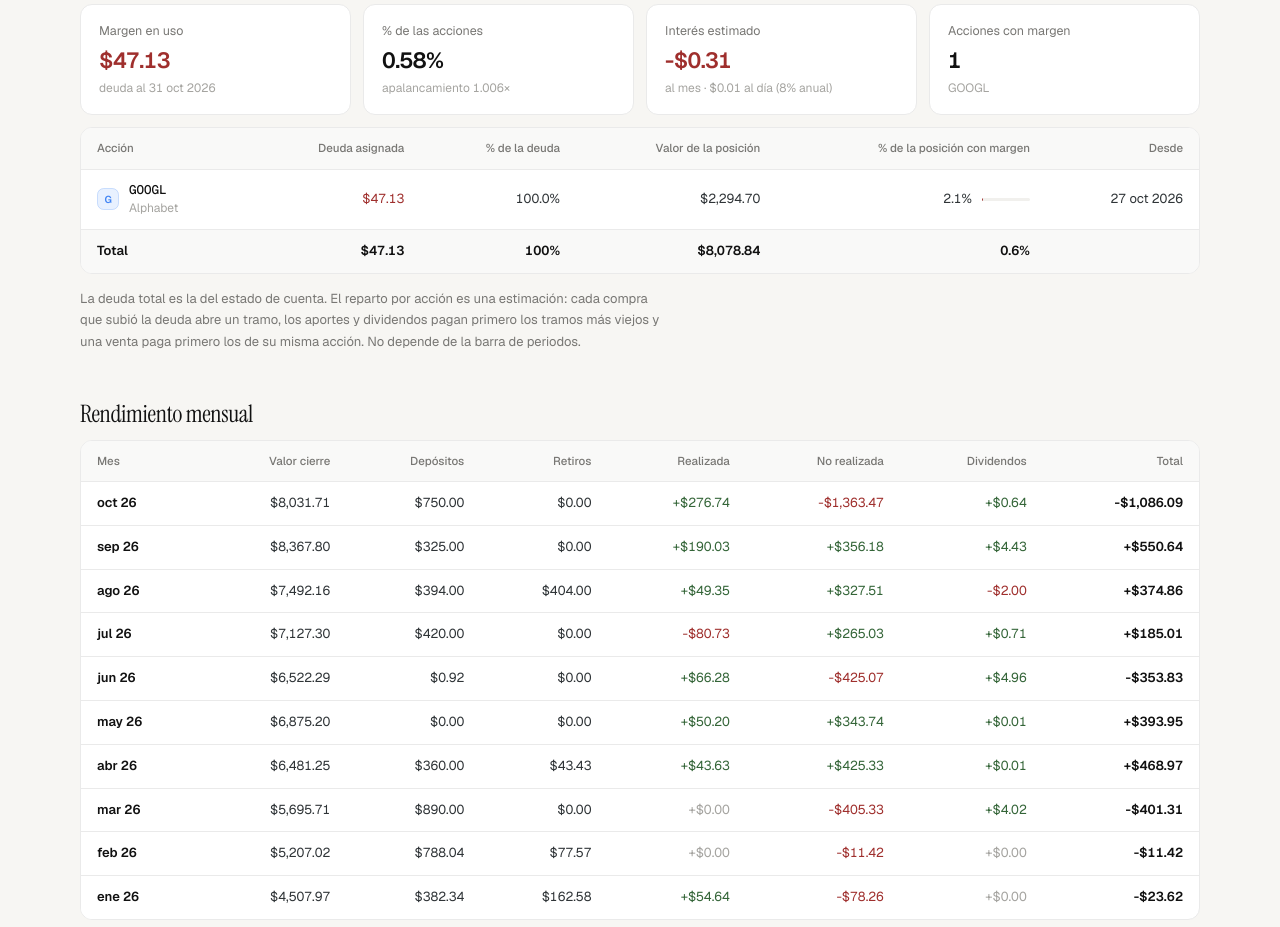
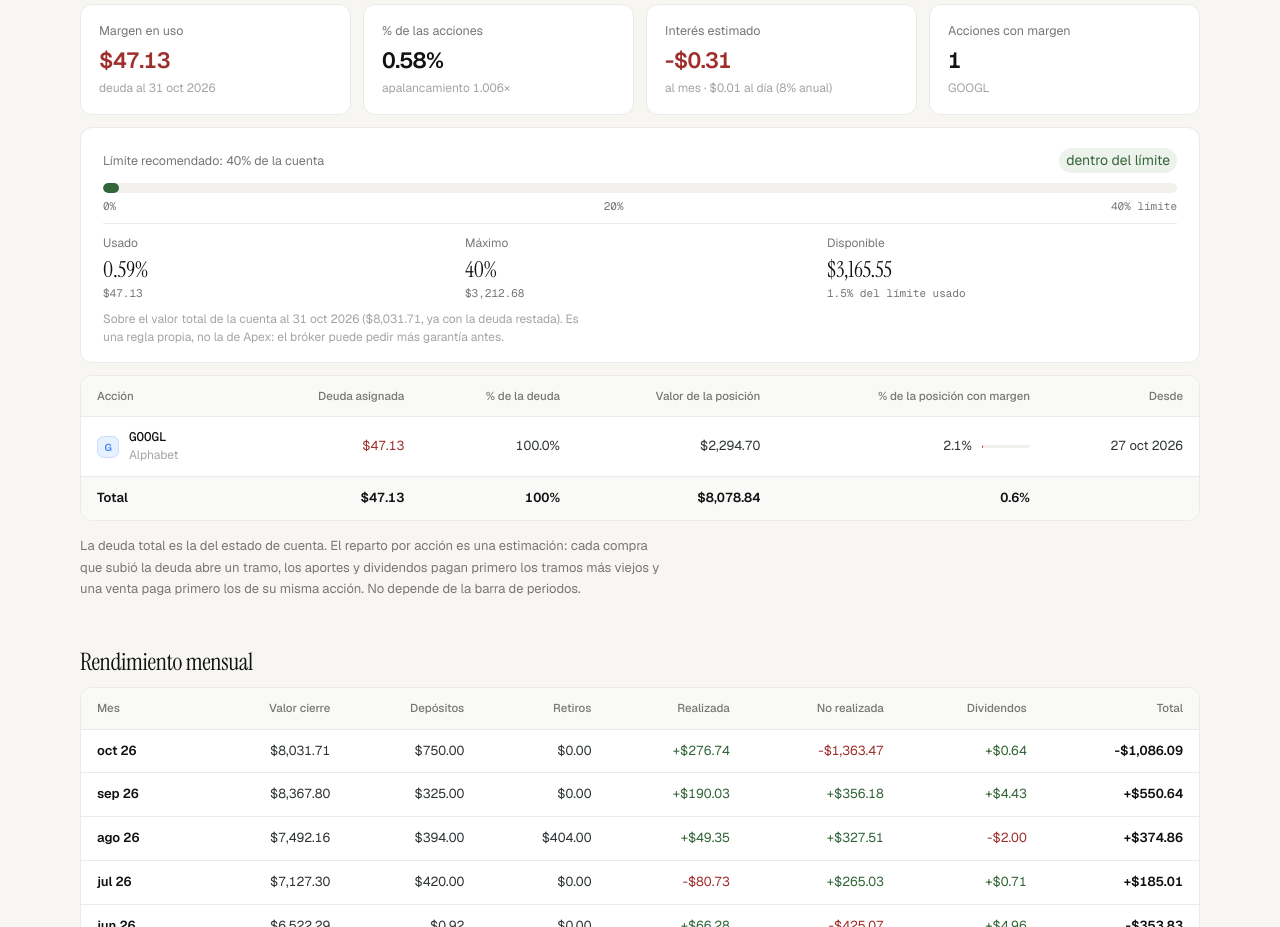
Before and after one commit to niko-londono/HAPI, a plain HTML site: page index.html in a window 1280 px wide. Shown: the part 2260-3187 px from the top of the page. Drawn offline with nearby package versions, Linux system fonts and the light colour scheme.

Commit message:
Agregar límite recomendado de margen del 40% de la cuenta
Co-Authored-By: Claude Opus 5.5 <noreply@anthropic.com>
Claude-Session: https://claude.ai/code/session_012gwPNuTEXg3cCUEnxehmJ4

```diff
--- a/MAESTRO.css
+++ b/MAESTRO.css
@@ -218,6 +218,20 @@ table.data-table { width: 100%; border-collapse: collapse; font-size: 13px; whit
 .split-dot { width: 8px; height: 8px; border-radius: 2px; display: inline-block; }
 .weight-fill.crypto { background: var(--cum); }
 .weight-fill.margin { background: var(--loss); }
+.margin-limit { padding: 20px 22px 16px; margin-bottom: 12px; display: grid; gap: 10px; }
+.margin-limit-head { display: flex; justify-content: space-between; align-items: center; gap: 8px; flex-wrap: wrap; }
+.margin-limit-bar { position: relative; height: 10px; border-radius: 5px; background: var(--gray-bg); overflow: hidden; }
+.margin-limit-fill { display: block; height: 100%; border-radius: 5px; background: var(--gain); }
+.margin-limit-fill.near { background: var(--amber); } .margin-limit-fill.over { background: var(--loss); }
+.margin-limit-scale { display: flex; justify-content: space-between; font: 11px var(--font-mono); color: var(--text-muted); margin-top: -4px; }
+.margin-limit-stats { display: grid; grid-template-columns: repeat(3, minmax(0, 1fr)); gap: 12px; padding-top: 10px; border-top: 1px solid var(--border); }
+.margin-limit-stats div { display: grid; gap: 2px; }
+.margin-limit-stats span { font-size: 12px; color: var(--text-muted); }
+.margin-limit-stats b { font: 22px var(--font-serif); color: var(--text-main); font-variant-numeric: tabular-nums; }
+.margin-limit-stats b.n { color: var(--loss); }
+.margin-limit-stats small { font: 11px var(--font-mono); color: var(--text-muted); }
+.margin-limit .footnote { margin: 0; }
+.horizon-status.danger { background: var(--loss-bg); color: var(--loss); }
 
 /* TOTAL: largo vs corto plazo */
 .horizon { display: grid; grid-template-columns: auto 1fr; gap: 32px; align-items: start; padding: 24px; }
--- a/MAESTRO.js
+++ b/MAESTRO.js
@@ -54,6 +54,7 @@
     startDate: '260701',
     startCash: 202.72,
     rate: 0.08,
+    maxPct: 0.40, // límite recomendado: la deuda de margen no debe pasar del 40% del valor total de la cuenta
     flows: '260716,0.01;260731,420;260811,-404;260817,394;260901,325;261028,750',
     charges: [['2026-08-15', 2.00]]
   };
@@ -475,7 +476,12 @@
       debt, securities, equity: securities + data.cashFdic, rows, byTicker,
       pct: securities > 0 ? (debt / securities) * 100 : 0, // parte de las acciones pagada con deuda
       leverage: securities + data.cashFdic > 0 ? securities / (securities + data.cashFdic) : 1,
-      dailyInterest: debt * MARGIN.rate / 360, rate: MARGIN.rate
+      dailyInterest: debt * MARGIN.rate / 360, rate: MARGIN.rate,
+      // Límite recomendado sobre el valor total de la cuenta (Total Equity Holdings, ya con la deuda restada)
+      limitPct: MARGIN.maxPct * 100,
+      accountPct: data.totalClosingVal > 0 ? (debt / data.totalClosingVal) * 100 : 0,
+      limitAmount: data.totalClosingVal * MARGIN.maxPct,
+      room: data.totalClosingVal * MARGIN.maxPct - debt
     };
   }
 
--- a/MAESTRO.jsx
+++ b/MAESTRO.jsx
@@ -653,11 +653,39 @@ function HorizonChart({ holdings, total, f }) {
   );
 }
 
+// Medidor del margen contra el límite recomendado (% del valor total de la cuenta)
+function MarginLimit({ m, f, asOf }) {
+  const use = m.limitPct > 0 ? (m.accountPct / m.limitPct) * 100 : 0; // % del límite que ya se usa
+  const level = use >= 100 ? 'over' : use >= 75 ? 'near' : 'ok';
+  const label = { ok: 'dentro del límite', near: 'cerca del límite', over: 'sobre el límite' }[level];
+  return (
+    <div className="card margin-limit">
+      <div className="margin-limit-head">
+        <span className="kpi-label">{`Límite recomendado: ${m.limitPct.toFixed(0)}% de la cuenta`}</span>
+        <span className={`horizon-status ${level === 'ok' ? 'ok' : level === 'near' ? 'over' : 'danger'}`}>{label}</span>
+      </div>
+      <div className="margin-limit-bar" role="img" aria-label={`Usas ${m.accountPct.toFixed(2)}% de la cuenta en margen; límite ${m.limitPct.toFixed(0)}%`}>
+        <span className={`margin-limit-fill ${level}`} style={{ width: `${Math.min(100, Math.max(use > 0 ? 1 : 0, use))}%` }}></span>
+      </div>
+      <div className="margin-limit-scale"><span>0%</span><span>{`${(m.limitPct / 2).toFixed(0)}%`}</span><span>{`${m.limitPct.toFixed(0)}% límite`}</span></div>
+      <div className="margin-limit-stats">
+        <div><span>Usado</span><b>{`${m.accountPct.toFixed(2)}%`}</b><small>{f(m.debt)}</small></div>
+        <div><span>Máximo</span><b>{`${m.limitPct.toFixed(0)}%`}</b><small>{f(m.limitAmount)}</small></div>
+        <div><span>{m.room >= 0 ? 'Disponible' : 'Exceso'}</span><b className={m.room >= 0 ? '' : 'n'}>{f(Math.abs(m.room))}</b><small>{`${use.toFixed(1)}% del límite usado`}</small></div>
+      </div>
+      <p className="footnote">{`Sobre el valor total de la cuenta al ${asOf} (${f(m.limitAmount / (m.limitPct / 100))}, ya con la deuda restada). Es una regla propia, no la de Apex: el bróker puede pedir más garantía antes.`}</p>
+    </div>
+  );
+}
+
 // Margen en uso al último cierre: cuánto se debe, qué parte del portafolio paga y en qué acciones está (Bolsa y Total)
 function MarginNow({ m, f, fd, base, baseLabel, asOf }) {
   if (!m || m.debt < 0.005) {
     return (
-      <div className="card"><p className="note" style={{ margin: 0 }}>Al cierre del {asOf} no hay deuda de margen: todas las acciones están pagadas con tu dinero.</p></div>
+      <>
+        <div className="card"><p className="note" style={{ margin: 0 }}>Al cierre del {asOf} no hay deuda de margen: todas las acciones están pagadas con tu dinero.</p></div>
+        {m && <MarginLimit m={m} f={f} asOf={asOf} />}
+      </>
     );
   }
   const basePct = base > 0 ? (m.debt / base) * 100 : 0;
@@ -669,6 +697,7 @@ function MarginNow({ m, f, fd, base, baseLabel, asOf }) {
         <div className="card kpi"><span className="kpi-label">Interés estimado</span><b className="kpi-val n">{`-${f(m.dailyInterest * 30)}`}</b><span className="kpi-meta">{`al mes · ${f(m.dailyInterest)} al día (${(m.rate * 100).toFixed(0)}% anual)`}</span></div>
         <div className="card kpi"><span className="kpi-label">Acciones con margen</span><b className="kpi-val">{m.rows.length}</b><span className="kpi-meta">{m.rows.map(r => r.y === 'OTROS' ? 'otros' : r.y).join(' · ')}</span></div>
       </div>
+      <MarginLimit m={m} f={f} asOf={asOf} />
       <div className="card table-card">
         <div className="table-scroll">
           <table className="data-table">
@@ -1863,6 +1892,7 @@ function App() {
                   <div className="card kpi"><span className="kpi-label">Resultado neto del margen</span><b className={`kpi-val ${cls(margin.net)}`}>{sg(margin.net)}</b><span className="kpi-meta">ganancia − intereses</span></div>
                   <div className="card kpi"><span className="kpi-label">{margin.debtEnd > 0.004 ? 'Deuda al corte' : 'Pico de deuda'}</span><b className="kpi-val">{f(margin.debtEnd > 0.004 ? margin.debtEnd : margin.peakDebt)}</b><span className="kpi-meta">{`pico ${f(margin.peakDebt)} · ${margin.debtDays} días con deuda`}</span></div>
                 </div>
+                {margin.isLast && <MarginLimit m={marginNow} f={f} asOf="31 oct 2026" />}
                 <div className="card table-card">
                   <div className="table-scroll">
                     <table className="data-table">
```
Also changed, not shown: 1 other file.
